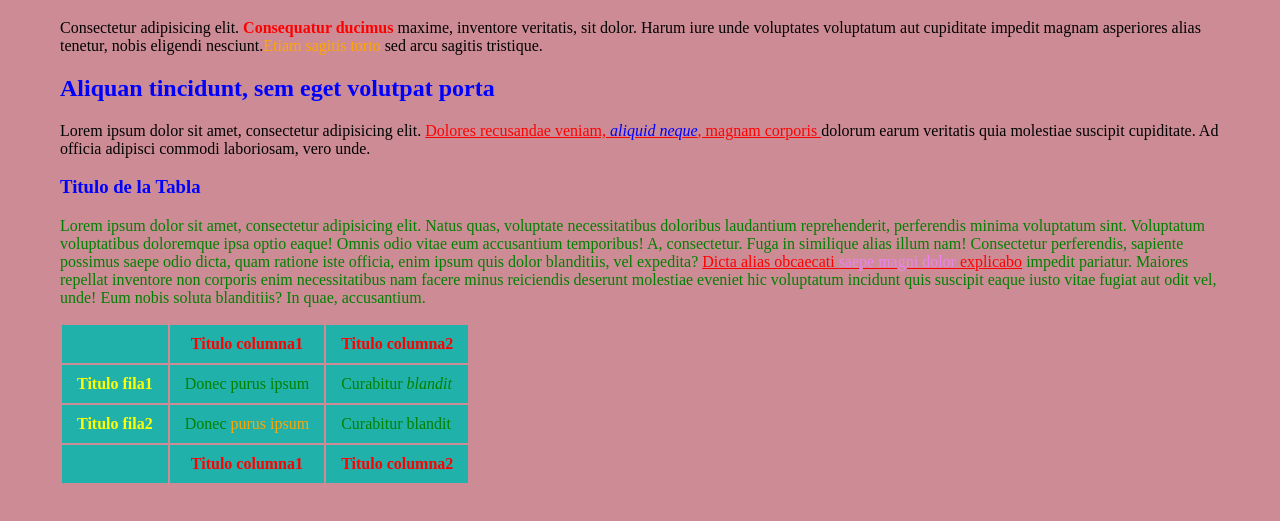
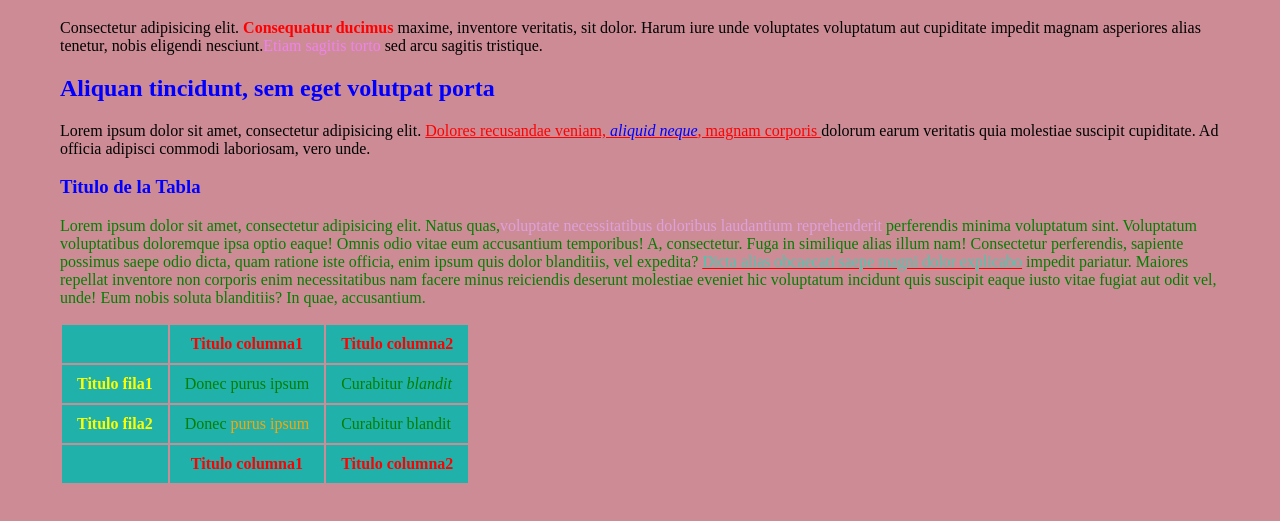
Before and after one commit to yudithchuctaya/texto-color, a plain HTML site: page index.html in a window 1280 px wide. Shown: the part 121-642 px from the top of the page. Drawn offline with Linux system fonts and the light colour scheme; files that its build step writes are made by us from their sources.

Commit message:
trabajo finalizado de color-texto

```diff
--- a/css/style.css
+++ b/assets/css/style.css
@@ -47,3 +47,15 @@ table #columna1 ,#columna2{
   h3 span{
   color:plum;
 }
+.texto{
+  color: plum ;
+}
+.violet{
+  color: violet;
+}
+.fondo{
+  color:#48C9B0    ;
+
+
+
+}
--- a/index.html
+++ b/index.html
@@ -7,7 +7,7 @@
 </head>
 <body>
 <h1>Lorem ipsum dolor sit amet</h1>
-<p>Consectetur adipisicing elit. <strong>Consequatur ducimus</strong> maxime, inventore veritatis, sit dolor. Harum iure unde voluptates voluptatum aut cupiditate impedit magnam asperiores alias tenetur, nobis eligendi nesciunt.<span>Etiam sagitis torto</span> sed arcu sagitis tristique.</p>
+<p>Consectetur adipisicing elit. <strong>Consequatur ducimus</strong> maxime, inventore veritatis, sit dolor. Harum iure unde voluptates voluptatum aut cupiditate impedit magnam asperiores alias tenetur, nobis eligendi nesciunt.<span class="violet">Etiam sagitis torto</span> sed arcu sagitis tristique.</p>
 
 <h2> Aliquan tincidunt, sem eget volutpat porta</h2>
 
@@ -42,7 +42,7 @@
     </tr>
 <h3> </h3>
 		<p> <font color ="green">
-		Lorem ipsum dolor sit amet, consectetur adipisicing elit. Natus quas, voluptate necessitatibus doloribus laudantium reprehenderit, perferendis minima voluptatum sint. Voluptatum voluptatibus doloremque ipsa optio eaque! Omnis odio vitae eum accusantium temporibus! A, consectetur. Fuga in similique alias illum nam! Consectetur perferendis, sapiente possimus saepe odio dicta, quam ratione iste officia, enim ipsum quis dolor blanditiis, vel expedita? <ins >Dicta alias obcaecati <font	 color="violet"> saepe magni dolor</font> explicabo</ins> impedit pariatur. Maiores repellat inventore non corporis enim necessitatibus nam facere minus reiciendis deserunt molestiae eveniet hic voluptatum incidunt quis suscipit eaque iusto vitae fugiat aut odit vel, unde! Eum nobis soluta blanditiis? In quae, accusantium.</font></p>
+		Lorem ipsum dolor sit amet, consectetur adipisicing elit. Natus quas,<span class="texto">voluptate necessitatibus doloribus laudantium reprehenderit</span> perferendis minima voluptatum sint. Voluptatum voluptatibus doloremque ipsa optio eaque! Omnis odio vitae eum accusantium temporibus! A, consectetur. Fuga in similique alias illum nam! Consectetur perferendis, sapiente possimus saepe odio dicta, quam ratione iste officia, enim ipsum quis dolor blanditiis, vel expedita? <ins ><span class="fondo">Dicta alias obcaecati  saepe magni dolor explicabo</span></ins> impedit pariatur. Maiores repellat inventore non corporis enim necessitatibus nam facere minus reiciendis deserunt molestiae eveniet hic voluptatum incidunt quis suscipit eaque iusto vitae fugiat aut odit vel, unde! Eum nobis soluta blanditiis? In quae, accusantium.</font></p>
 
 </table>
 </body>
```
